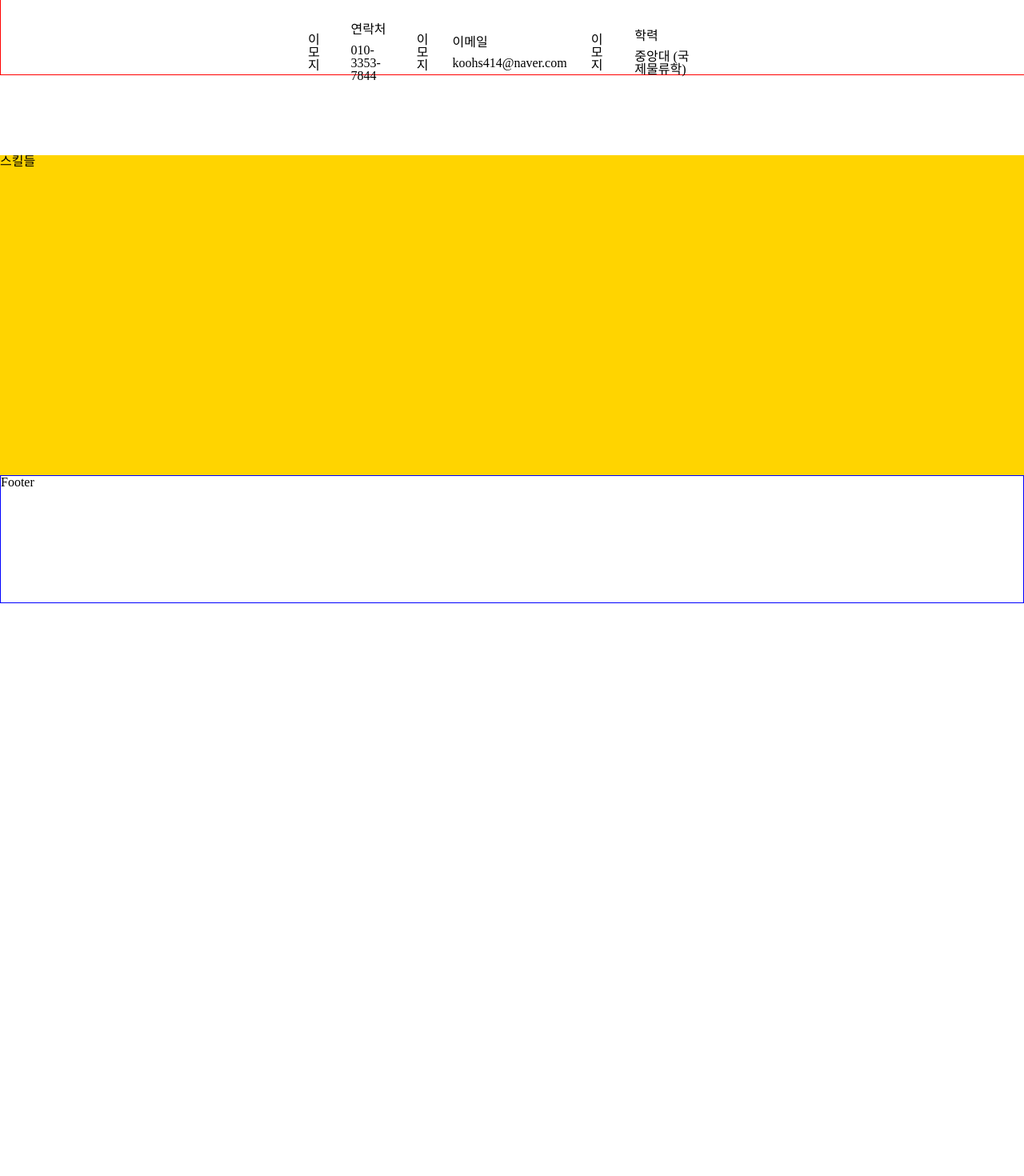
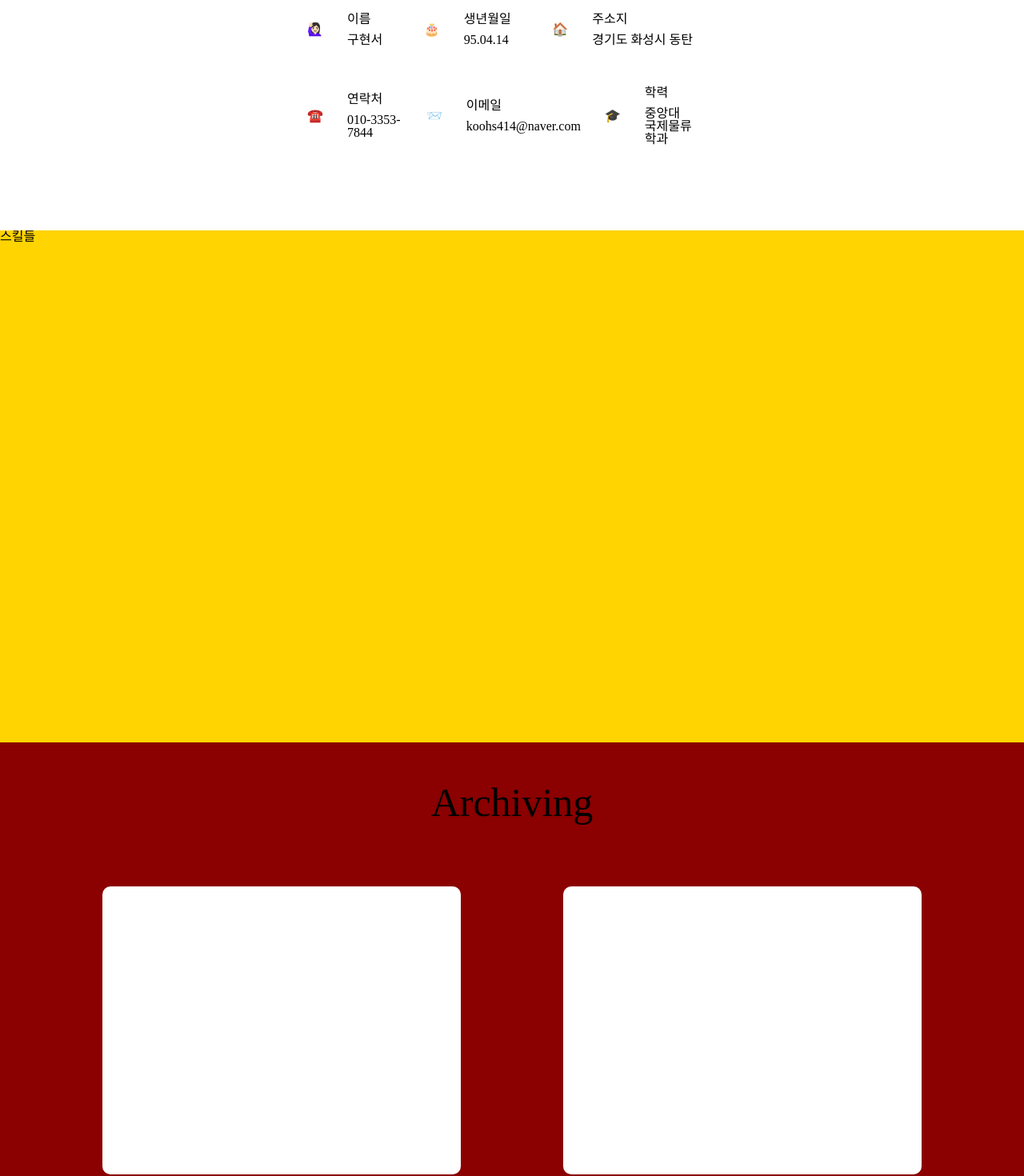
Before and after one commit to HyunseoKoo/portfolio, a React (Create React App) app: page / in a window 1280 px wide. Shown: the part 900-2370 px from the top of the page at 80% size. Before the commit the page ends 1654 px from the top, so only its background shows below. Built offline with nearby package versions, Linux system fonts and the light colour scheme.

Commit message:
:lipstick: Design: 아카이브 퍼블리싱 추가

```diff
--- a/src/Pages/Main/Components/AboutMe.js
+++ b/src/Pages/Main/Components/AboutMe.js
@@ -7,21 +7,21 @@ function AboutMe() {
             <S.Flex>
                 <S.Flex1>
                     <S.Flex2>
-                        <div>이모지</div>
+                        <div>🙋🏻‍♀️</div>
                         <div>
                             <S.ContentDetail>이름</S.ContentDetail>
                             <div>구현서</div>
                         </div>
                     </S.Flex2>
                     <S.Flex2>
-                        <div>이모지</div>
+                        <div>🎂</div>
                         <div>
                             <S.ContentDetail>생년월일</S.ContentDetail>
                             <div>95.04.14</div>
                         </div>
                     </S.Flex2>
                     <S.Flex2>
-                        <div>이모지</div>
+                        <div>🏠</div>
                         <div>
                             <S.ContentDetail>주소지</S.ContentDetail>
                             <div>경기도 화성시 동탄</div>
@@ -33,24 +33,25 @@ function AboutMe() {
             <S.Flex>
                 <S.Flex1>
                     <S.Flex2>
-                        <div>이모지</div>
+                        <div>☎️</div>
                         <div>
                             <S.ContentDetail>연락처</S.ContentDetail>
                             <div>010-3353-7844</div>
                         </div>
                     </S.Flex2>
                     <S.Flex2>
-                        <div>이모지</div>
+                        <div>📨</div>
                         <div>
                             <S.ContentDetail>이메일</S.ContentDetail>
                             <div>koohs414@naver.com</div>
                         </div>
                     </S.Flex2>
                     <S.Flex2>
-                        <div>이모지</div>
+                        <div>🎓</div>
                         <div>
                             <S.ContentDetail>학력</S.ContentDetail>
-                            <div>중앙대 (국제물류학)</div>
+                            <div>중앙대</div>
+                            <div>국제물류학과</div>
                         </div>
                     </S.Flex2>
                 </S.Flex1>
@@ -64,8 +65,7 @@ export default AboutMe;
 const Wrap = styled.div`
     width: 100vw;
     height: 40vh;
-    margin: 80vh auto 0;
-    border: solid 1px red;
+    margin: 90vh auto 10vh;
     & > div {
         width: max-content;
         margin: 0 auto;
--- /dev/null
+++ b/src/Pages/Main/Components/archiving.js
@@ -0,0 +1,52 @@
+import { styled } from "styled-components";
+
+function Archiving() {
+    return (
+        <S.Wrap>
+            <S.Title>Archiving</S.Title>
+            <S.Flex>
+                <S.ContentBox></S.ContentBox>
+                <S.ContentBox></S.ContentBox>
+            </S.Flex>
+        </S.Wrap>
+    )
+
+}
+
+export default Archiving;
+
+const Wrap = styled.div`
+    box-sizing: border-box;
+    width: 100%;
+    height: 80vh;
+    background-color: darkred;
+`;
+
+const Title = styled.div`
+    width: max-content;
+    font-size: 50px;
+    margin: 0 auto;
+    padding-top: 50px;
+`
+
+const Flex = styled.div`
+    display: flex;
+    justify-content: space-between;
+    width: 80%;
+    margin: 0 auto;
+    margin-top: 80px;
+`
+
+const ContentBox = styled.div`
+    width: 35vw;
+    height: 45vh;
+    background-color: white;
+    border-radius: 10px;
+`;
+
+const S = {
+    Wrap,
+    Flex,
+    Title,
+    ContentBox
+}
--- a/src/Pages/Main/Components/skills.js
+++ b/src/Pages/Main/Components/skills.js
@@ -11,9 +11,10 @@ function Skills() {
 export default Skills;
 
 const Wrap = styled.div`
+    box-sizing: border-box;
     background-color: #FFD400;
-    width: 100vw;
-    height: 50vh;
+    width: 100%;
+    height: 80vh;
     margin-top: 100px;
     z-index: 110;
 `;
--- a/src/Pages/Main/index.js
+++ b/src/Pages/Main/index.js
@@ -1,6 +1,7 @@
 import { styled } from "styled-components";
 import AboutMe from "./Components/AboutMe";
 import Skills from "./Components/skills";
+import Archiving from "./Components/archiving";
 
 function MainPage() {
     return (
@@ -8,9 +9,11 @@ function MainPage() {
             <S.BackgroundZone>
                 <S.Content1>-구현서-</S.Content1>
                 <div>웹 개발자 포트폴리오</div>
+                <div>셀프 동기부여를 잘하며 즐겁게 공부하는 사람입니다.</div>
             </S.BackgroundZone>
             <AboutMe />
             <Skills />
+            <Archiving />
         </S.Wrap>
     )
 }
```
